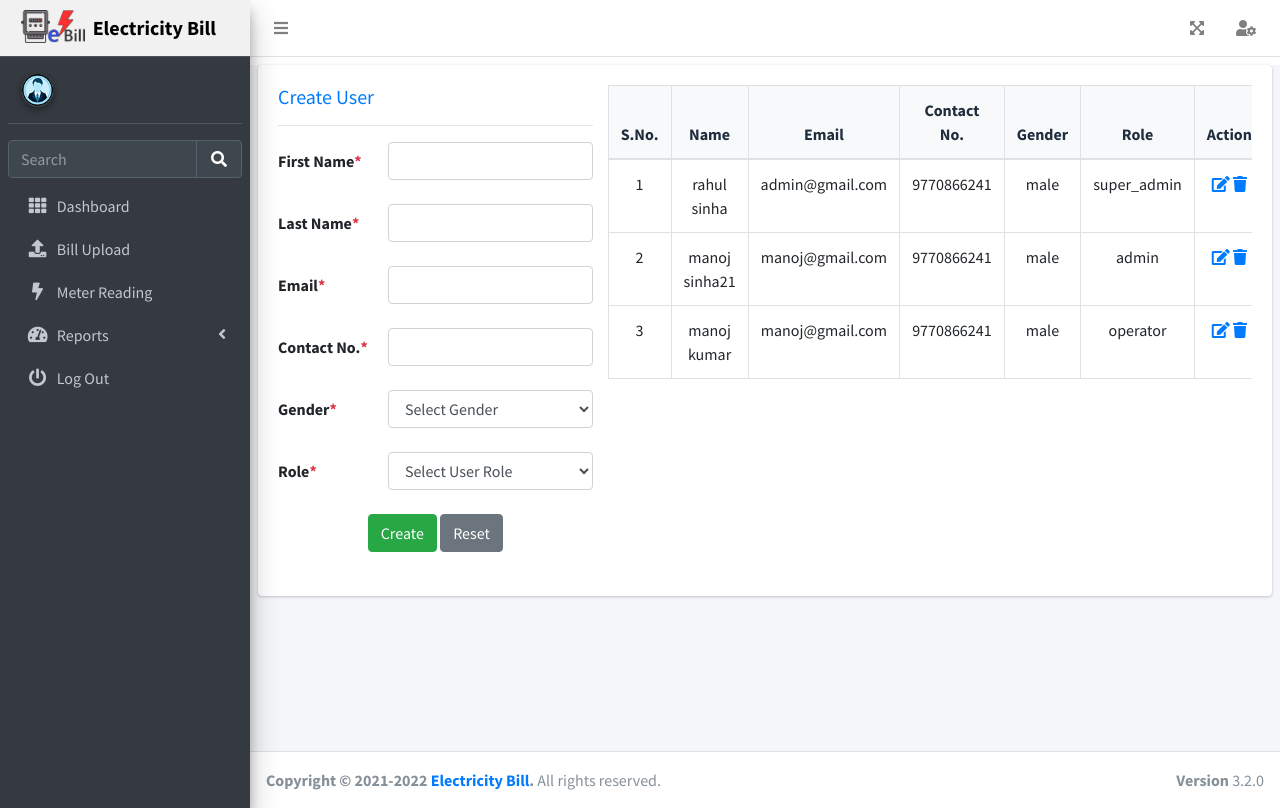
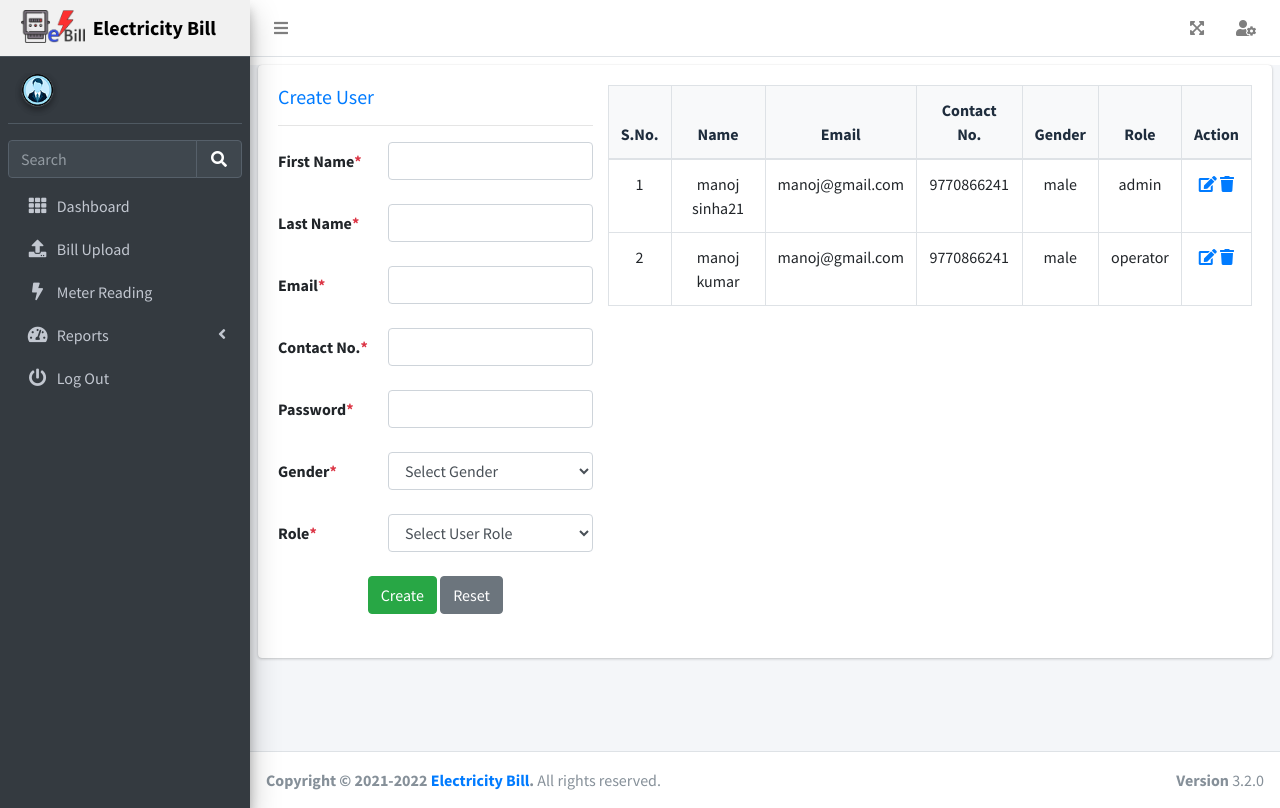
Before and after one commit to rahul1290/bill, a CodeIgniter app: page /bill/master/User in a window 1280 px wide. Run offline with CodeIgniter, Linux system fonts and the light colour scheme; data comes from the database, SQL or seed files in the repository; some libraries are stand-ins or nearby versions.

Commit message:
local file

```diff
--- a/application/controllers/Auth_ctrl.php
+++ b/application/controllers/Auth_ctrl.php
@@ -41,7 +41,7 @@ class Auth_ctrl extends CI_Controller {
           }
         }
       } else {
-        $this->form_validation->set_error_delimiters('<div class="invalid-feedback">', '</div>');
+        $this->form_validation->set_error_delimiters('<div class="text-danger">', '</div>');
         $this->load->view('login');
       }
     }
--- a/application/controllers/User_ctrl.php
+++ b/application/controllers/User_ctrl.php
@@ -30,7 +30,9 @@ class User_ctrl extends CI_Controller {
 	}
 
   function index(){
+	  	$this->db->where_not_in('type_name','super_admin');
 	  	$data['user_types'] = $this->db->get_where('user_type',array('status'=>1))->result_array();
+
 	  	$data['users'] = $this->User_model->user_list();
 	  	$data['locations'] = $this->Location_model->location_list();
 		$data['costceners'] = $this->Costcenter_model->costcenter_list();
@@ -44,18 +46,18 @@ class User_ctrl extends CI_Controller {
 				$this->form_validation->set_rules('lname', 'Last name', 'required|trim');
 				$this->form_validation->set_rules('email', 'Email', 'required|valid_email|trim');
 				$this->form_validation->set_rules('contact', 'Contact No', 'required|min_length[10]|max_length[13]|trim|is_natural');
-				//$this->form_validation->set_rules('password', 'Password', 'required|min_length[4]|trim');
+				$this->form_validation->set_rules('password', 'Password', 'required|min_length[4]|trim');
 				$this->form_validation->set_rules('sex', 'Gender', 'required|trim');
 				$this->form_validation->set_rules('utype', 'User type', 'required|trim');
 
-			$this->form_validation->set_error_delimiters('<div class="invalid-feedback">', '</div>');
+			$this->form_validation->set_error_delimiters('<div class="text-danger">', '</div>');
 			if ($this->form_validation->run()){
 				$uid = $this->input->post('uid');
 				$db_data['fname'] = $this->input->post('fname');
 				$db_data['lname'] = $this->input->post('lname');
 				$db_data['email'] = $this->input->post('email');
 				$db_data['contact_no'] = $this->input->post('contact');
-				$db_data['password'] = sha1($this->input->post('contact'));
+				$db_data['password'] = sha1($this->input->post('password'));
 				$db_data['sex'] = $this->input->post('sex');
 				$db_data['utype'] = $this->input->post('utype');
 				$db_data['created_by'] = $this->session->userdata('user_id');
@@ -65,19 +67,19 @@ class User_ctrl extends CI_Controller {
 				} else {
 					$result = $this->User_model->update_user($db_data,$uid);
 				}
-				if($result){
+				if($result) {
 					$data['users'] = $this->User_model->user_list();
 					$data['locations'] = $this->Location_model->location_list();
 					$data['costceners'] = $this->Costcenter_model->costcenter_list();
 					$data['companies'] = $this->Company_model->Company_list();
 
-					if($uid == ''){
+					if($uid == '') {
 						$this->session->set_flashdata('msg','Location created successfully.');
 					} else {
 						$this->session->set_flashdata('msg','Location updated successfully.');
 					}
 					redirect(current_url());
-				} else{
+				} else {
 					$this->session->set_flashdata('msg','Something went wrong.');
 
 					$data['main_content'] = $this->load->view('master/user',$data,true);
--- a/application/models/User_model.php
+++ b/application/models/User_model.php
@@ -25,7 +25,7 @@ class User_model extends CI_Model {
 
 	function user_list($uid=null){
 		$this->db->select('u.uid,u.fname,u.lname,u.email,u.contact_no,u.sex,ut.type_name as role,u.utype');
-		$this->db->join('user_type ut','ut.utype_id = u.utype');
+		$this->db->join('user_type ut','ut.utype_id = u.utype AND ut.type_name <> "super_admin"');
 		if(!is_null($uid)){
 			$this->db->where('u.uid',$uid);
 		}
--- a/application/views/master/user.php
+++ b/application/views/master/user.php
@@ -42,6 +42,14 @@
                     </div>
 
                     <div class="form-group row">
+                        <label for="inputEmail3" class="col-sm-4 col-form-label">Password<label class="text-danger">*</label></label>
+                        <div class="col-sm-8">
+                          <input id="password" name="password" type="text" class="form-control" value="<?php echo set_value('password'); ?>">
+                          <?php echo form_error('password'); ?>
+                        </div>
+                    </div>
+
+                    <div class="form-group row">
                         <label for="inputEmail3" class="col-sm-4 col-form-label">Gender<label class="text-danger">*</label></label>
                         <div class="col-sm-8">
                           <select name="sex" id="sex" class="form-control">
@@ -58,7 +66,7 @@
                         <div class="col-sm-8">
                           <select name="utype" id="utype" class="form-control">
                                 <option value="">Select User Role</option>
-                                <?php foreach($user_types as $user_type){ ?>
+                                  <?php foreach($user_types as $user_type){ ?>
                                 <option value="<?php echo $user_type['utype_id']; ?>"><?php echo $user_type['type_name']?></option>
                                 <?php } ?>
                           </select>
@@ -157,6 +165,11 @@
       });
 
 
+      $(document).on('keyup','#contact',function(){
+        $('#password').val($(this).val());
+      })
+
+
       $(document).on('click','.user_delete',function(){
         $.ajax({
             url: `${baseUrl}User_ctrl/delete_user`,
```
Also changed, not shown: application/views/meter-reading.php (+7 -2 lines).
